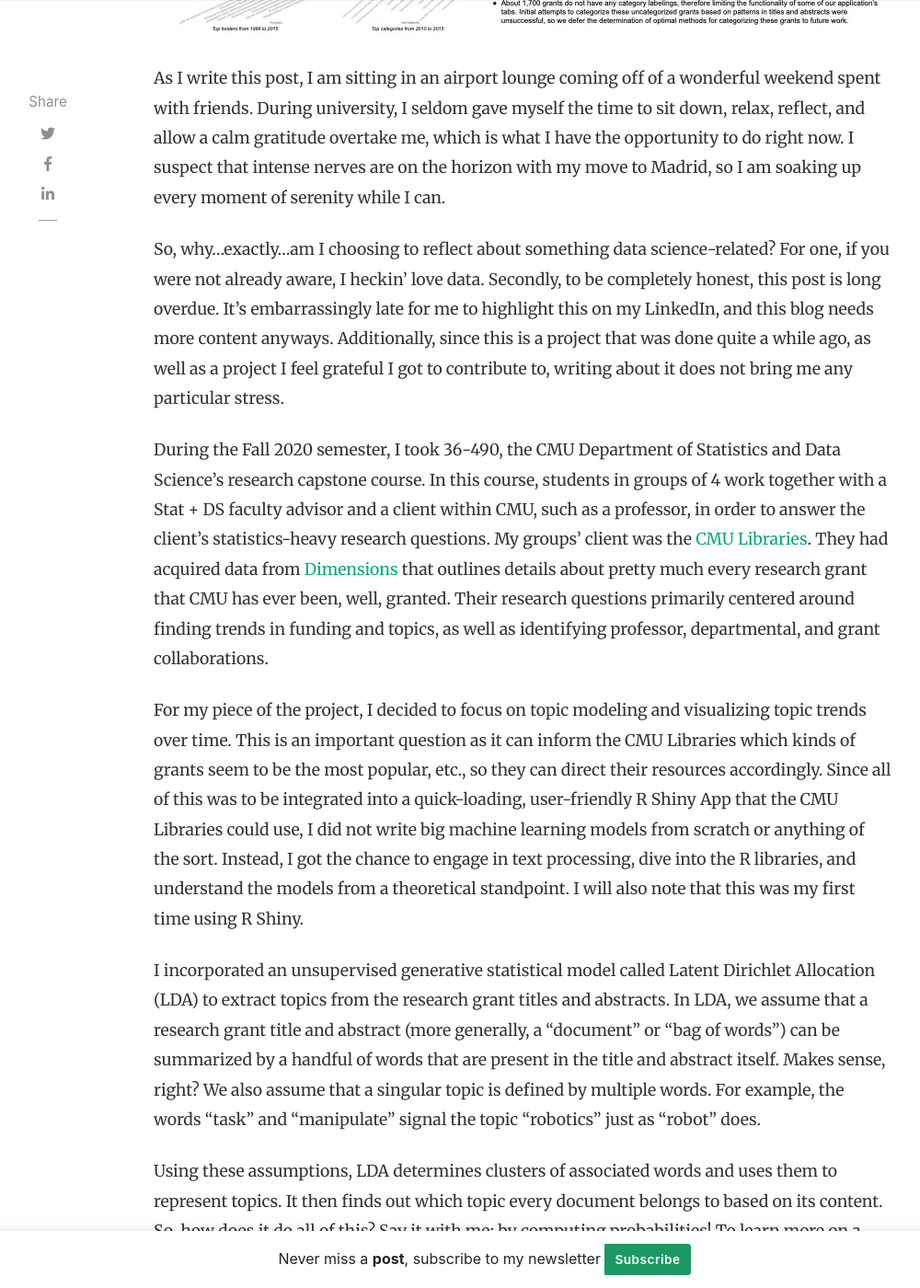
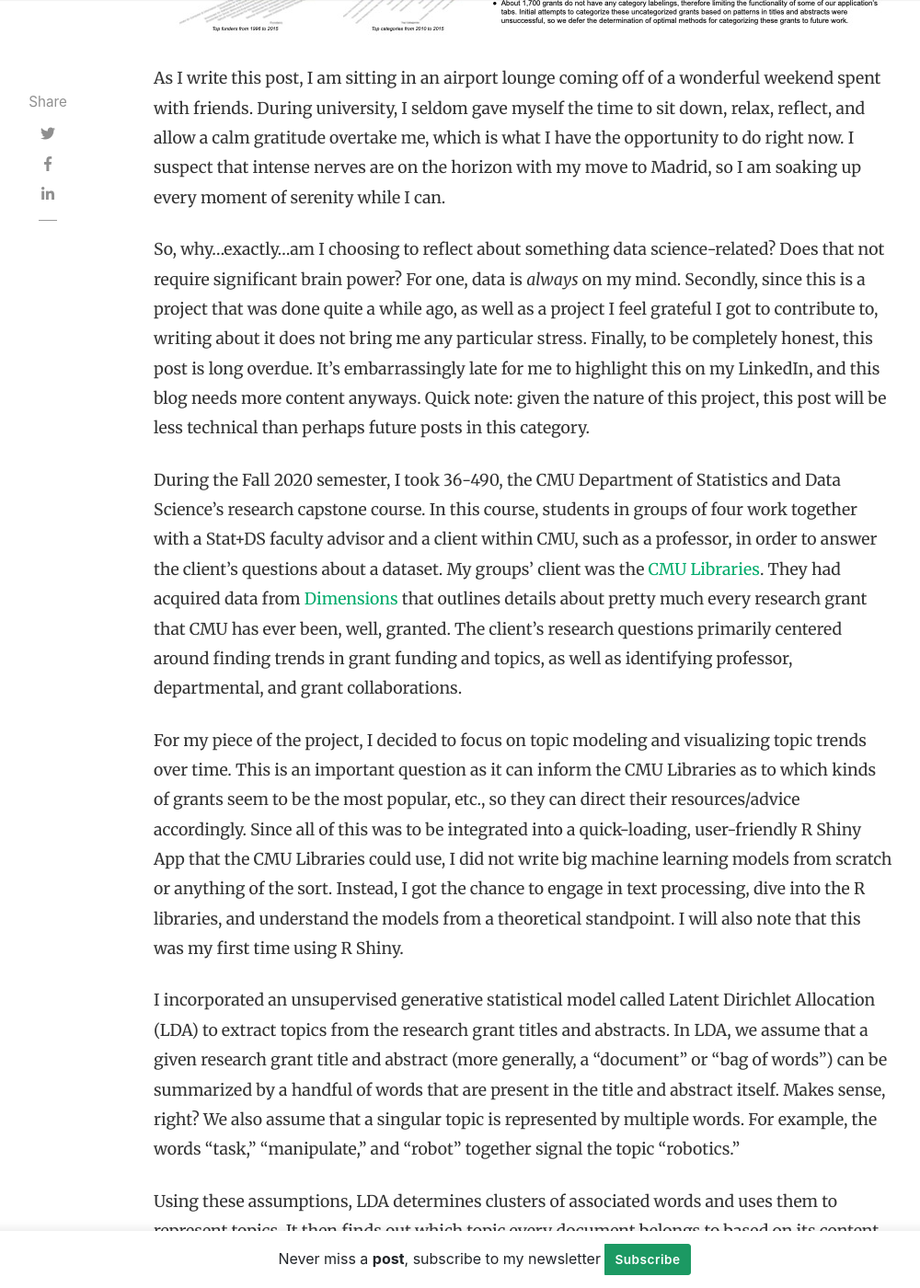
Before and after one commit to kyrab/website, a Jekyll site: the page built from _posts/2021-08-26-490-project.md, in a window 1280 px wide and 1400 px high, scrolled down 994 px. Shown: the whole window at 92% size, without its empty margins (118-1118 px from the left). Built offline with Jekyll 4.4.1, drawn with Linux system fonts in a browser that asks for light colours; nearby versions of some CDN libraries; comment, search, counter and statistics services are not loaded; some of the changed text lies outside the part shown.

Commit message:
Edits to most recent post

```diff
--- a/_posts/2021-08-26-490-project.md
+++ b/_posts/2021-08-26-490-project.md
@@ -10,19 +10,19 @@ comments: true
 
 As I write this post, I am sitting in an airport lounge coming off of a wonderful weekend spent with friends. During university, I seldom gave myself the time to sit down, relax, reflect, and allow a calm gratitude overtake me, which is what I have the opportunity to do right now. I suspect that intense nerves are on the horizon with my move to Madrid, so I am soaking up every moment of serenity while I can.
 
-So, why...exactly...am I choosing to reflect about something data science-related? For one, if you were not already aware, I heckin' love data. Secondly, to be completely honest, this post is long overdue. It's embarrassingly late for me to highlight this on my LinkedIn, and this blog needs more content anyways. Additionally, since this is a project that was done quite a while ago, as well as a project I feel grateful I got to contribute to, writing about it does not bring me any particular stress.
+So, why...exactly...am I choosing to reflect about something data science-related? Does that not require significant brain power? For one, data is *always* on my mind. Secondly, since this is a project that was done quite a while ago, as well as a project I feel grateful I got to contribute to, writing about it does not bring me any particular stress. Finally, to be completely honest, this post is long overdue. It's embarrassingly late for me to highlight this on my LinkedIn, and this blog needs more content anyways. Quick note: given the nature of this project, this post will be less technical than perhaps future posts in this category.
 
-During the Fall 2020 semester, I took 36-490, the CMU Department of Statistics and Data Science's research capstone course. In this course, students in groups of 4 work together with a Stat + DS faculty advisor and a client within CMU, such as a professor, in order to answer the client's statistics-heavy research questions. My groups' client was the [CMU Libraries](https://library.cmu.edu/). They had acquired data from [Dimensions](https://www.dimensions.ai/) that outlines details about pretty much every research grant that CMU has ever been, well, granted. Their research questions primarily centered around finding trends in funding and topics, as well as identifying professor, departmental, and grant collaborations.
+During the Fall 2020 semester, I took 36-490, the CMU Department of Statistics and Data Science's research capstone course. In this course, students in groups of four work together with a Stat+DS faculty advisor and a client within CMU, such as a professor, in order to answer the client's questions about a dataset. My groups' client was the [CMU Libraries](https://library.cmu.edu/). They had acquired data from [Dimensions](https://www.dimensions.ai/) that outlines details about pretty much every research grant that CMU has ever been, well, granted. The client's research questions primarily centered around finding trends in grant funding and topics, as well as identifying professor, departmental, and grant collaborations.
 
-For my piece of the project, I decided to focus on topic modeling and visualizing topic trends over time. This is an important question as it can inform the CMU Libraries which kinds of grants seem to be the most popular, etc., so they can direct their resources accordingly. Since all of this was to be integrated into a quick-loading, user-friendly R Shiny App that the CMU Libraries could use, I did not write big machine learning models from scratch or anything of the sort. Instead, I got the chance to engage in text processing, dive into the R libraries, and understand the models from a theoretical standpoint. I will also note that this was my first time using R Shiny.
+For my piece of the project, I decided to focus on topic modeling and visualizing topic trends over time. This is an important question as it can inform the CMU Libraries as to which kinds of grants seem to be the most popular, etc., so they can direct their resources/advice accordingly. Since all of this was to be integrated into a quick-loading, user-friendly R Shiny App that the CMU Libraries could use, I did not write big machine learning models from scratch or anything of the sort. Instead, I got the chance to engage in text processing, dive into the R libraries, and understand the models from a theoretical standpoint. I will also note that this was my first time using R Shiny.
 
-I incorporated an unsupervised generative statistical model called Latent Dirichlet Allocation (LDA) to extract topics from the research grant titles and abstracts. In LDA, we assume that a research grant title and abstract (more generally, a "document" or "bag of words") can be summarized by a handful of words that are present in the title and abstract itself. Makes sense, right? We also assume that a singular topic is defined by multiple words. For example, the words "task" and "manipulate" signal the topic "robotics" just as "robot" does.
+I incorporated an unsupervised generative statistical model called Latent Dirichlet Allocation (LDA) to extract topics from the research grant titles and abstracts. In LDA, we assume that a given research grant title and abstract (more generally, a "document" or "bag of words") can be summarized by a handful of words that are present in the title and abstract itself. Makes sense, right? We also assume that a singular topic is represented by multiple words. For example, the words "task," "manipulate," and "robot" together signal the topic "robotics."
 
 Using these assumptions, LDA determines clusters of associated words and uses them to represent topics. It then finds out which topic every document belongs to based on its content. So, how does it do all of this? Say it with me: by computing probabilities! To learn more on a beginner's level, here's a fun [article](https://towardsdatascience.com/latent-dirichlet-allocation-lda-9d1cd064ffa2). For those who desire something more in-depth, check out this [article](https://towardsdatascience.com/light-on-math-machine-learning-intuitive-guide-to-latent-dirichlet-allocation-437c81220158) or this [paper](https://jmlr.org/papers/volume3/blei03a/blei03a.pdf).
 
-Going back to the app, after the user inputs some preferences--the number of topics they want to try and extract, the grant year range, and the grant category (i.e., "Computer Science")--and LDA runs, a data visualization is presented to the user. The graph displays the top words for each discovered topic. Beneath the graph, there is also an abridged list of grants for each discovered topic.
+Going back to the app, after the user inputs some preferences--the number of topics they want to try and extract, the grant year range, and the grant category (i.e., "Computer Science")--and LDA runs, a data visualization is presented to the user. The graph displays the top words for each discovered topic. Beneath the graph, there is also an abridged list of grants for each discovered topic. Continuing with the "Computer Science" category, running this model over the whole dataset and $k = 8$ topics gave word clusters that pointed to distinct topics such as robotics, machine learning, CS pedagogy, computational biology, CS theory, security, and others.
 
-To see the final product and what my amazing teammates did, please take a look at the following links! I will not be publicly linking the website since it is based off of an internal dataset and is not incredibly relevant to non-CMU individuals.
+To see the screen captures of the final product and what my amazing teammates did, please click the following links! I will not be publicly linking the website since it is based off of an internal dataset and is not incredibly relevant to non-CMU individuals.
 
 - [Poster](http://www.stat.cmu.edu/capstoneresearch/fall2020/Libraries_490_Poster.pdf)
 - [Video Presentation](https://www.youtube.com/watch?v=ijZXBx82ExA)
```
